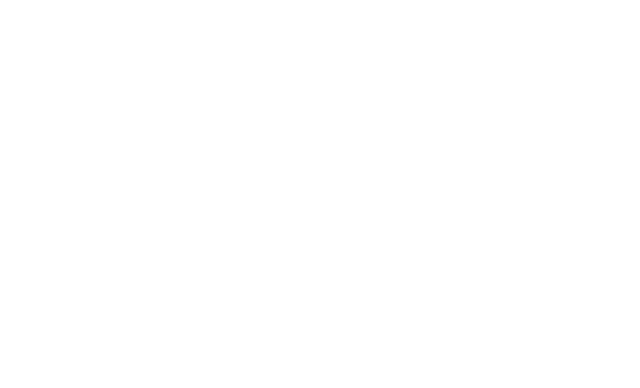
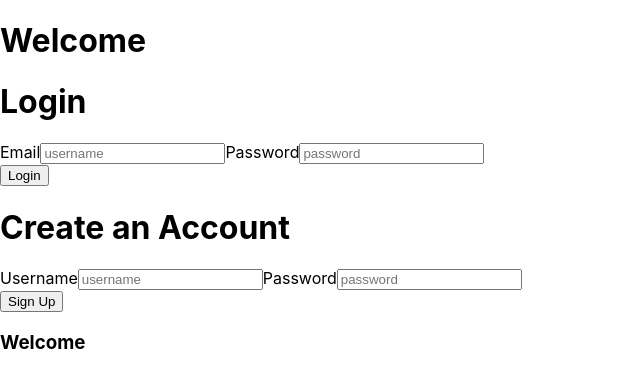
Before and after one commit to JasonxWarren/Q-A_andEARN, a React (Create React App) app in the folder q-a-and-earn/client/: page /register in a window 1280 px wide. Before the commit this address had no page. Shown: the top 388 px of the page, without its empty margins (0-640 px from the left). Built offline with nearby package versions, Linux system fonts and the light colour scheme; no server answers.

Commit message:
auth progress pt1

```diff
--- a/q-a-and-earn/client/src/pages/Homepage/index.js
+++ b/q-a-and-earn/client/src/pages/Homepage/index.js
@@ -1,89 +1,79 @@
-import {Route, Routes} from "react-router-dom";
+
+import { Route, Routes} from "react-router-dom";
+import { useReducer,useEffect } from "react";
+import * as authService from "../../api/auth.service";
+import Welcome from "../../components/Start";
+import NavBar from "../../components/NavBar";
 import UserIndex from "../../components/UserProfile";
 
+const reducer = (prevState, action) => {
+    switch(action.type) {
+        case 'setIsLoggedIn':
+            return {...prevState, isLoggedIn: action.payload};
+        default:
+            return prevState
+    }
+}
+
+const initialState = {
+    isLoggedIn: false,
+}
+
 const Home = () => {
+    const [state, dispatch] = useReducer(reducer, initialState);
+    const { isLoggedIn } = state;
+
+    const userActive = () => {
+        if (authService.currentUser()) {
+            dispatch({type: 'setIsLoggedIn', payload: true})
+        }else{
+            dispatch({type: 'setIsLoggedIn', payload: false})
+        }
+    }
+
+    useEffect(() => {
+        userActive();
+    }, []);
+
+    if (isLoggedIn) {
+
     return (
         <>
-         <Routes>
-             <Route
-            path='/'
-            element={<UserIndex/>}
-            />
-         </Routes>
+
+        <div>
+
+  <NavBar
+              checkUserActive={() => userActive()}
+          />
+        </div>
+        { <h1>Successful Sign In</h1> }
+
+            <Routes>
+                <Route
+                    path='/'
+                    element={<UserIndex/>}
+                    />
+
+            </Routes>
         </>
-    )}
-    export default Home;
+    )
+    } else {
+        return (
+            <div>
+             	<div>
+				        <Welcome checkUserActive={() => dispatch({type: "setIsLoggedIn", payload: true})}/>
+                        <Routes>
+                            <Route
+                                path='register'
+                                element={<UserIndex/>}
+                            />
 
+                        </Routes>
+			        </div>
+            </div>
+        )
+    }
 
+}
 
-
-// import { Route, Routes} from "react-router-dom";
-// import { useReducer,useEffect } from "react";
-// import * as authService from "../../api/auth.service";
-// import Welcome from "../../components/Start";
-// import NavBar from "../../components/NavBar";
-// import UserIndex from "../../components/UserProfile";
-
-// const reducer = (prevState, action) => {
-//     switch(action.type) {
-//         case 'setIsLoggedIn':
-//             return {...prevState, isLoggedIn: action.payload};
-//         default:
-//             return prevState
-//     }
-// }
-
-// const initialState = {
-//     isLoggedIn: false,
-// }
-
-// const Home = () => {
-//     const [state, dispatch] = useReducer(reducer, initialState);
-//     const { isLoggedIn } = state;
-
-//     const userActive = () => {
-//         if (authService.currentUser()) {
-//             dispatch({type: 'setIsLoggedIn', payload: true})
-//         }else{
-//             dispatch({type: 'setIsLoggedIn', payload: false})
-//         }
-//     }
-
-//     useEffect(() => {
-//         userActive();
-//     }, []);
-
-//     if (isLoggedIn) {
-
-//     return (
-//         <>
-
-//         <div>
-
-//   <NavBar
-//               checkUserActive={() => userActive()}
-//           />
-//         </div>
-//         { <h1>Successful Sign In</h1> }
-
-//             <Routes>
-//                 <Route
-//                     path='/'
-//                     element={<UserIndex/>}
-//                     />
-//             </Routes>
-//         </>
-//     )
-//     } else {
-//         return (
-//             <div>
-//              	<div>
-// 				        <Welcome checkUserActive={() => dispatch({type: "setIsLoggedIn", payload: true})}/>
-// 			        </div>
-//             </div>
-//         )
-//     }
-
-// }
-
-// export default Home;
+export default Home;
```
Also changed, not shown: 2 other files (tests, documents, lock files or other folders).
